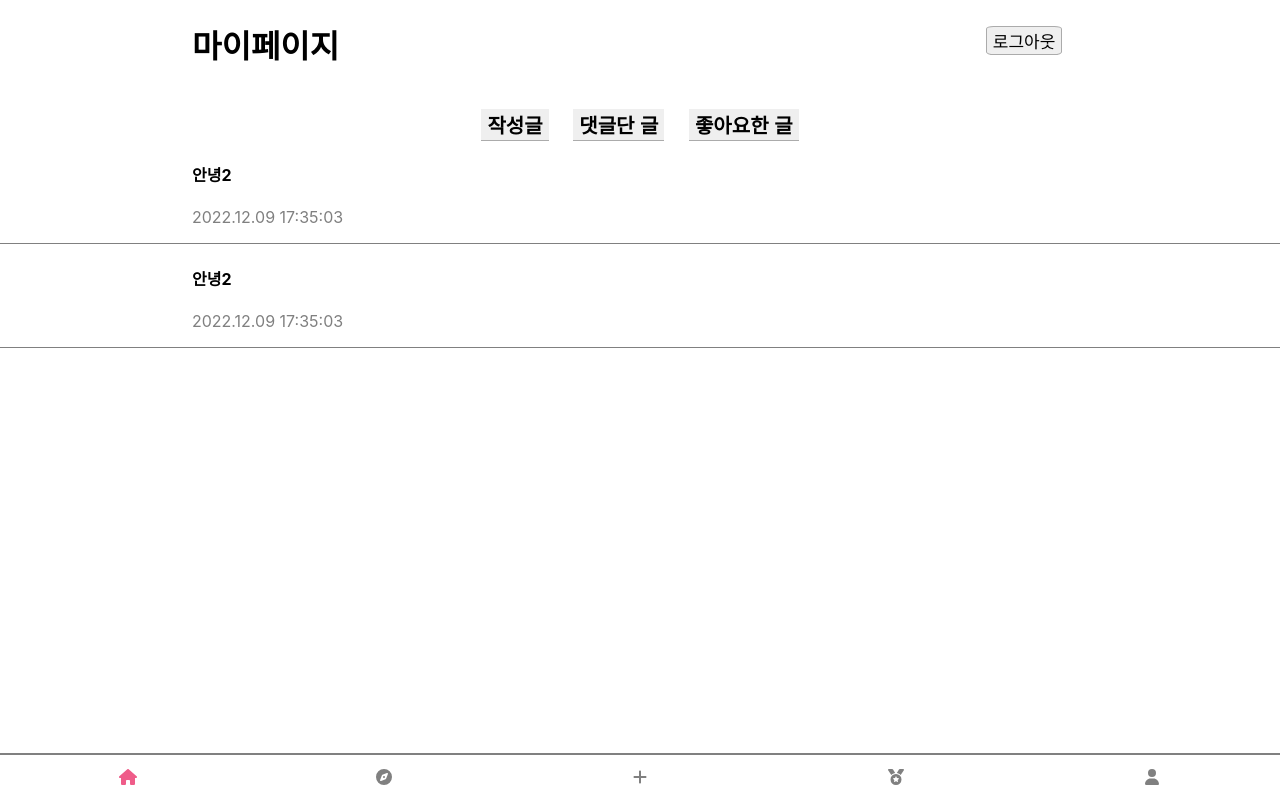
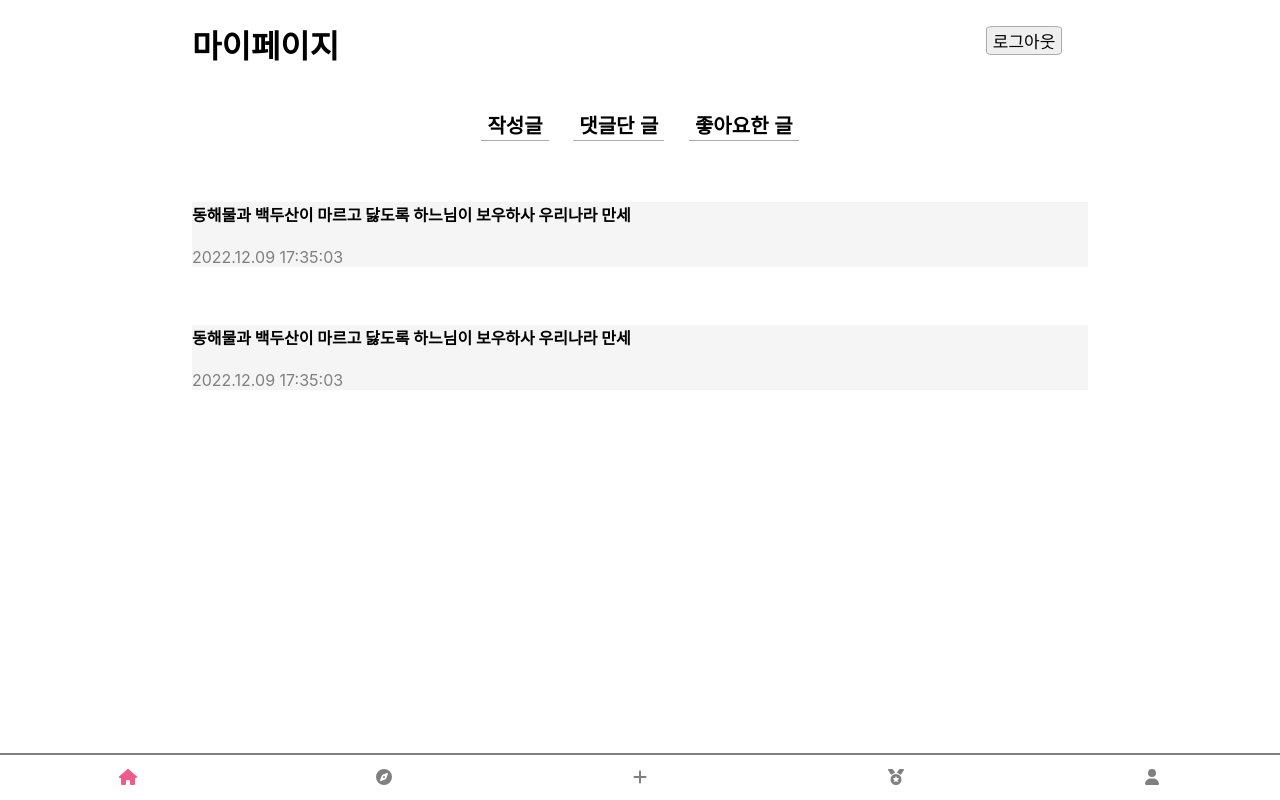
Before and after one commit to TEAM-Hanta/Hanta, a React (Create React App) app in the folder front/: page /mypage in a window 1280 px wide. Built offline with nearby package versions, Linux system fonts and the light colour scheme.

Commit message:
kwonny0106

```diff
--- a/front/src/components/myletter.jsx
+++ b/front/src/components/myletter.jsx
@@ -4,9 +4,12 @@ import "../css/home.css"
 function Myletter() {
     return (
         <>
-        <div style={{paddingLeft:"15%", paddingRight:"15%"}} className="list">
-        <h4>안녕2</h4>
+        <br/>
+        <div className="fuck">
+        <div style={{}}>
+        <h4>동해물과 백두산이 마르고 닳도록 하느님이 보우하사 우리나라 만세</h4>
         <p style={{color:"grey"}}>2022.12.09 17:35:03</p>
+        </div>
         </div>
         </>
     );
--- a/front/src/css/home.css
+++ b/front/src/css/home.css
@@ -13,3 +13,11 @@ div {
     margin-right: 10%;
     font-size: 20px;
 }
+
+.fuck {
+    border: 1px solid black;
+    margin-left: 15%;
+    margin-right: 15%;
+    background-color: whitesmoke;
+    border: none;
+}
--- a/front/src/css/write.css
+++ b/front/src/css/write.css
@@ -66,5 +66,6 @@
     font-weight: bold;
     font-size: 20px;
     border: none;
+    background-color: white;
     border-bottom: solid 1px #ababab;
 }
--- a/front/src/pages/mypage.jsx
+++ b/front/src/pages/mypage.jsx
@@ -19,6 +19,8 @@ function Mypage() {
             <button className="buthony">좋아요한 글</button>
             </div>
 
+            <br/>
+
             <div>
             <Myletter /><Myletter />
             </div>
```
